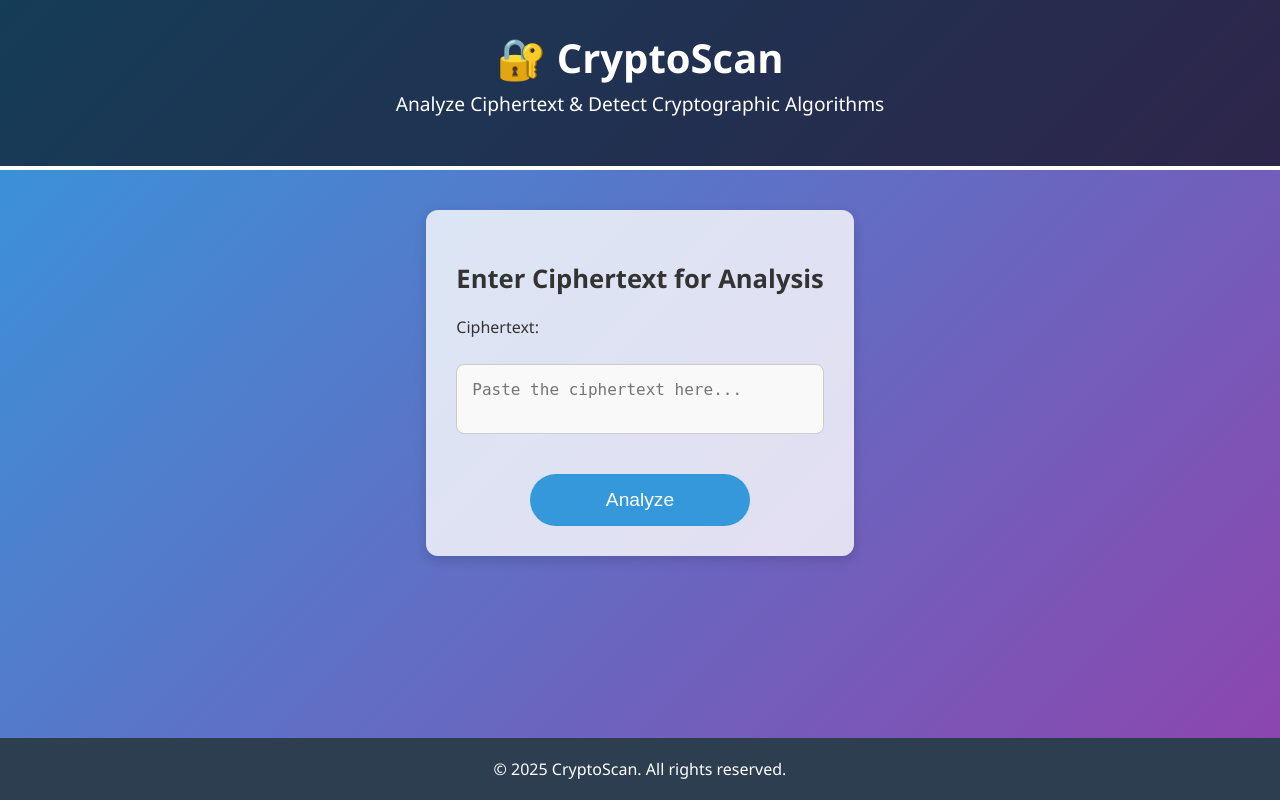
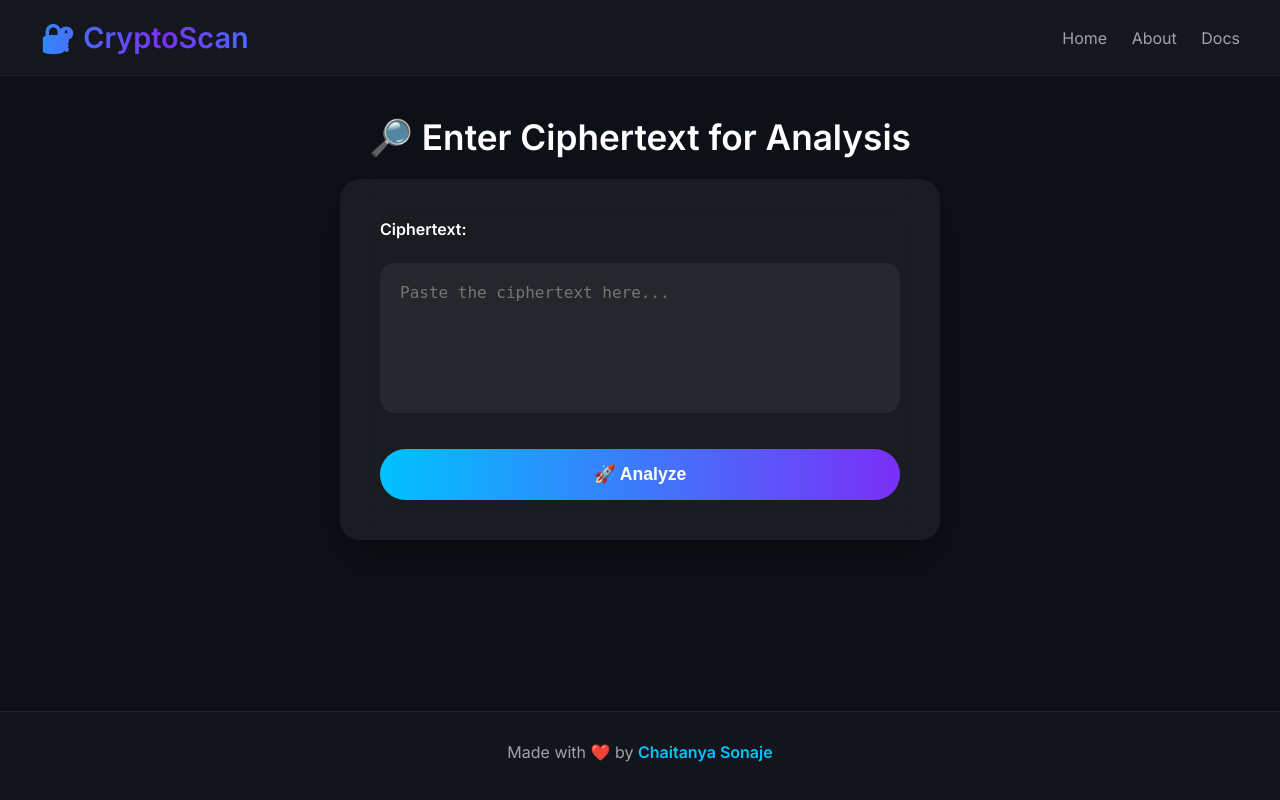
Before and after one commit to chaitanyasonaje/CryptoScan, a Flask app: template templates/index.html in a window 1280 px wide. Run offline with Flask 3, Linux system fonts and the light colour scheme; the template is opened without the code that fills it, so the values that code supplies are empty; parts of the project's set-up code (start-up, migrations or seed data) failed here and were passed over.

Commit message:
Your commit message here

```diff
--- a/app.py
+++ b/app.py
@@ -43,4 +43,4 @@ def predict():
                            report=report)
 
 if __name__ == "__main__":
-    app.run(debug=True)
+    app.run(host='0.0.0.0', port=5000, debug=True)
--- a/templates/index.html
+++ b/templates/index.html
@@ -2,143 +2,254 @@
 <html lang="en">
 
 <head>
-  <meta charset="UTF-8">
-  <meta name="viewport" content="width=device-width, initial-scale=1.0">
-  <title>CryptoScan Input</title>
+  <meta charset="UTF-8" />
+  <meta name="viewport" content="width=device-width, initial-scale=1.0" />
+  <title>CryptoScan Dashboard</title>
   <link rel="stylesheet" href="{{ url_for('static', filename='css/style.css') }}">
+  <link href="https://fonts.googleapis.com/css2?family=Inter:wght@400;600&display=swap" rel="stylesheet">
   <style>
-    /* Global styles */
-    body {
-      font-family: 'Segoe UI', Tahoma, Geneva, Verdana, sans-serif;
+    :root {
+      --primary: #00c3ff;
+      --accent: #7b2ff7;
+      --bg: #0d1117;
+      --card-bg: rgba(255, 255, 255, 0.05);
+      --text: #ffffff;
+      --text-muted: #9ca3af;
+    }
+
+    * {
       margin: 0;
       padding: 0;
-      background: linear-gradient(135deg, #3498db, #8e44ad);
-      color: #fff;
+      box-sizing: border-box;
+    }
+
+    body {
+      font-family: 'Inter', sans-serif;
+      background: var(--bg);
+      color: var(--text);
+      min-height: 100vh;
       display: flex;
       flex-direction: column;
-      min-height: 100vh;
+      animation: fadeInBody 1.2s ease-in-out;
     }
 
     header {
-      background: rgba(0, 0, 0, 0.6);
-      color: white;
-      padding: 30px;
-      text-align: center;
-      border-bottom: 4px solid #fff;
+      background: rgba(255, 255, 255, 0.03);
+      padding: 20px 40px;
+      display: flex;
+      justify-content: space-between;
+      align-items: center;
+      border-bottom: 1px solid rgba(255, 255, 255, 0.05);
+      position: sticky;
+      top: 0;
+      z-index: 1000;
+      backdrop-filter: blur(12px);
+      animation: slideDown 1s ease-in-out;
     }
 
-    header h1 {
-      margin: 0;
-      font-size: 2.5rem;
+    .logo {
+      font-size: 1.8rem;
+      font-weight: 600;
+      background: linear-gradient(90deg, var(--primary), var(--accent), var(--primary));
+      background-size: 200% auto;
+      -webkit-background-clip: text;
+      -webkit-text-fill-color: transparent;
+      animation: logoShine 3s linear infinite;
     }
 
-    header p {
-      font-size: 1.2rem;
-      margin-top: 5px;
+    nav a {
+      margin-left: 20px;
+      text-decoration: none;
+      color: var(--text-muted);
+      font-weight: 500;
+      transition: color 0.3s ease;
+    }
+
+    nav a:hover {
+      color: var(--primary);
+    }
+
+    .main-title {
+      text-align: center;
+      margin: 40px 0 20px;
+    }
+
+    .main-title h2 {
+      font-size: 2.2rem;
+      font-weight: bold;
     }
 
     .container {
-      max-width: 700px;
-      margin: 40px auto;
-      padding: 30px;
-      background-color: rgba(255, 255, 255, 0.8);
-      border-radius: 12px;
-      box-shadow: 0 4px 12px rgba(0, 0, 0, 0.15);
+      background: var(--card-bg);
+      padding: 40px;
+      border-radius: 20px;
+      backdrop-filter: blur(20px);
+      box-shadow: 0 20px 40px rgba(0, 0, 0, 0.4);
+      max-width: 600px;
+      width: 90%;
+      margin: 0 auto;
+      transition: transform 0.4s ease, box-shadow 0.3s ease;
     }
 
-    .container h2 {
-      text-align: center;
-      color: #333;
-      font-size: 1.6rem;
-      margin-bottom: 20px;
+    .container:hover {
+      transform: scale(1.01);
+      box-shadow: 0 25px 45px rgba(0, 195, 255, 0.2);
     }
 
     form {
       display: flex;
       flex-direction: column;
-      align-items: center;
     }
 
     label {
-      font-size: 1rem;
-      margin-bottom: 10px;
-      color: #333;
-      text-align: left;
-      width: 100%;
+      margin-bottom: 8px;
+      font-weight: 600;
     }
 
     textarea {
-      width: 100%;
-      padding: 15px;
+      border: none;
+      padding: 20px;
+      border-radius: 15px;
+      background: rgba(255, 255, 255, 0.05);
+      color: var(--text);
       font-size: 1rem;
-      border-radius: 8px;
-      border: 1px solid #ccc;
-      background-color: #f9f9f9;
       margin-bottom: 20px;
       resize: none;
-      box-sizing: border-box;
-      transition: all 0.3s ease-in-out;
+      height: 150px;
+      outline: none;
+      transition: background 0.3s ease, border 0.3s ease;
     }
 
     textarea:focus {
-      border-color: #3498db;
-      background-color: #f1f1f1;
-      outline: none;
+      background: rgba(255, 255, 255, 0.1);
+      border: 1px solid var(--primary);
     }
 
     button {
-      padding: 15px 30px;
-      background-color: #3498db;
+      background: linear-gradient(to right, var(--primary), var(--accent));
       color: white;
-      font-size: 1.2rem;
+      font-size: 1.1rem;
+      padding: 15px;
       border: none;
-      border-radius: 30px;
+      border-radius: 50px;
       cursor: pointer;
+      font-weight: bold;
       transition: all 0.3s ease;
-      width: 60%;
-      margin-top: 20px;
     }
 
     button:hover {
-      background-color: #2980b9;
-      transform: scale(1.05);
+      transform: translateY(-2px);
+      box-shadow: 0 6px 20px rgba(0, 195, 255, 0.4);
     }
 
     footer {
-      background-color: #2c3e50;
-      color: white;
+      margin-top: auto;
+      padding: 30px 40px;
+      background: rgba(255, 255, 255, 0.02);
       text-align: center;
-      padding: 20px 0;
-      position: relative;
-      bottom: 0;
-      width: 100%;
-      margin-top: auto;
+      border-top: 1px solid rgba(255, 255, 255, 0.05);
+      animation: fadeInFooter 2s ease-in-out;
     }
 
     footer p {
-      margin: 0;
-      font-size: 1rem;
+      margin-bottom: 8px;
+      color: var(--text-muted);
+    }
+
+    footer span {
+      color: var(--primary);
+      font-weight: 600;
+    }
+
+    /* Animations */
+    @keyframes fadeInBody {
+      from {
+        opacity: 0;
+        transform: translateY(20px);
+      }
+
+      to {
+        opacity: 1;
+        transform: translateY(0);
+      }
+    }
+
+    @keyframes slideDown {
+      from {
+        transform: translateY(-60px);
+        opacity: 0;
+      }
+
+      to {
+        transform: translateY(0);
+        opacity: 1;
+      }
+    }
+
+    @keyframes fadeInFooter {
+      from {
+        opacity: 0;
+        transform: translateY(40px);
+      }
+
+      to {
+        opacity: 1;
+        transform: translateY(0);
+      }
+    }
+
+    @keyframes logoShine {
+      0% {
+        background-position: 0% center;
+      }
+
+      100% {
+        background-position: 200% center;
+      }
+    }
+
+    @media screen and (max-width: 600px) {
+      header {
+        flex-direction: column;
+        gap: 10px;
+        text-align: center;
+      }
+
+      .main-title h2 {
+        font-size: 1.5rem;
+      }
+
+      .container {
+        padding: 30px 20px;
+      }
     }
   </style>
 </head>
 
 <body>
   <header>
-    <h1>🔐 CryptoScan</h1>
-    <p>Analyze Ciphertext & Detect Cryptographic Algorithms</p>
+    <div class="logo">🔐 CryptoScan</div>
+    <nav>
+      <a href="#">Home</a>
+      <a href="#">About</a>
+      <a href="#">Docs</a>
+    </nav>
   </header>
 
+  <div class="main-title">
+    <h2>🔎 Enter Ciphertext for Analysis</h2>
+  </div>
+
   <div class="container">
-    <h2>Enter Ciphertext for Analysis</h2>
     <form action="/predict" method="post">
       <label for="ciphertext">Ciphertext:</label>
-      <textarea name="ciphertext" required placeholder="Paste the ciphertext here..."></textarea>
-      <button type="submit">Analyze</button>
+      <textarea name="ciphertext" placeholder="Paste the ciphertext here..." required></textarea>
+      <button type="submit">🚀 Analyze</button>
     </form>
   </div>
 
   <footer>
-    <p>&copy; 2025 CryptoScan. All rights reserved.</p>
+    <p>Made with ❤️ by <span>Chaitanya Sonaje</span></p>
   </footer>
 </body>
 
```
Also changed, not shown: templates/result.html (+46 -6 lines), 1 other file.
